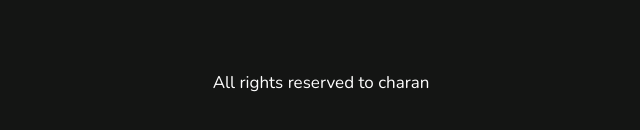
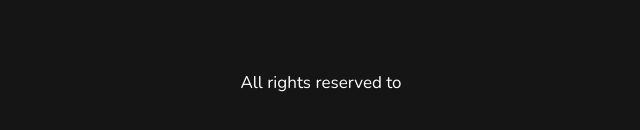
Before and after one commit to charannivasreddy/CIS_PROJECT, a plain HTML site: page about.html in a window 1280 px wide. Shown: the part 3488-3618 px from the top of the page, 319-959 px from the left. Drawn offline with nearby package versions, Linux system fonts and the light colour scheme.

Commit message:
Update about.html

```diff
--- a/about.html
+++ b/about.html
@@ -358,7 +358,7 @@
                 </div>
                 <!-- copyright -->
                 <div class="w3l-copyright text-center mt-lg-5 mt-sm-4 pt-md-4 pt-3">
-                    <p class="copy-footer-29">All rights reserved to charan<a href="Charan" target="_blank"></a></p>
+                    <p class="copy-footer-29">All rights reserved to<a href="Charan" target="_blank"></a></p>
                 </div>
             </div>
         </div>
```
